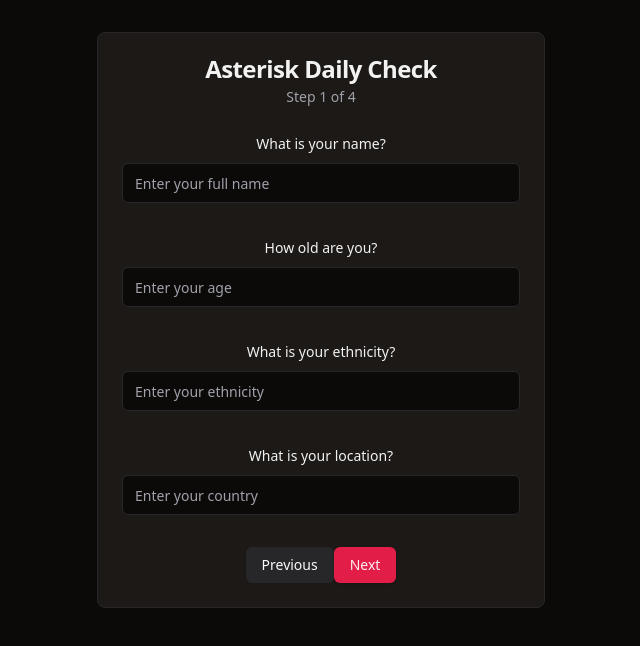
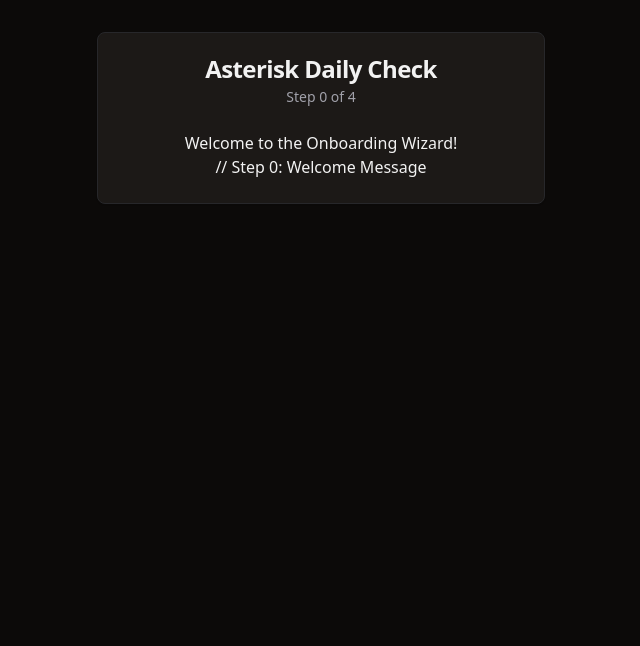
Before and after one commit to AsteriskDAO/HealthyBuddy, a React (Vite) app: page / in a window 1280 px wide. Shown: the top 646 px of the page, without its empty margins (319-959 px from the left). Built offline with nearby package versions, Linux system fonts and the light colour scheme; what thirdweb would draw is missing.

Commit message:
fix: WelcomeMessage component added

```diff
--- a/package.json
+++ b/package.json
@@ -42,7 +42,7 @@
     "@types/node": "^22.9.0",
     "@types/react": "^18.3.12",
     "@types/react-dom": "^18.3.1",
-    "@vitejs/plugin-react-swc": "^3.5.0",
+    "@vitejs/plugin-react-swc": "^3.7.1",
     "autoprefixer": "^10.4.20",
     "eslint": "^9.13.0",
     "eslint-plugin-react-hooks": "^5.0.0",
--- a/src/components/OnboardingWizard.tsx
+++ b/src/components/OnboardingWizard.tsx
@@ -19,7 +19,7 @@ type UserDataSchema = Partial<
 >;
 
 export default function OnboardingWizard() {
-  const [step, setStep] = useState(1);
+  const [step, setStep] = useState(0);
   const [userData, setUserData] = useState<UserDataSchema>({});
 
   const handleNext = () => {
@@ -27,7 +27,7 @@ export default function OnboardingWizard() {
   };
 
   const handlePrevious = () => {
-    if (step > 1) setStep(step - 1);
+    if (step > 0) setStep(step - 1);
   };
 
   const handleSubmitData = async (data: any, step: number) => {
@@ -71,7 +71,6 @@ export default function OnboardingWizard() {
       } catch (error) {
         console.error("Error calling the API:", error);
       }
-
     }
   };
 
@@ -82,20 +81,19 @@ export default function OnboardingWizard() {
         <CardDescription>Step {step} of 4</CardDescription>
       </CardHeader>
       <CardContent>
+        {step === 0 && <WelcomeMessage />} // Step 0: Welcome Message
         {step === 1 && (
           <StepOne
             handleSubmitData={(data) => handleSubmitData(data, 1)}
             handleBack={handlePrevious}
           />
         )}
-
         {step === 2 && (
           <StepTwo
             handleSubmitData={(data) => handleSubmitData(data, 2)}
             handleBack={handlePrevious}
           />
         )}
-
         {step === 3 && (
           <StepThree
             handleSubmitData={(data) => handleSubmitData(data, 3)}
@@ -106,3 +104,8 @@ export default function OnboardingWizard() {
     </Card>
   );
 }
+
+// New WelcomeMessage component
+function WelcomeMessage() {
+  return <h2>Welcome to the Onboarding Wizard!</h2>;
+}
```
Also changed, not shown: 1 other file (tests, documents, lock files or other folders).
